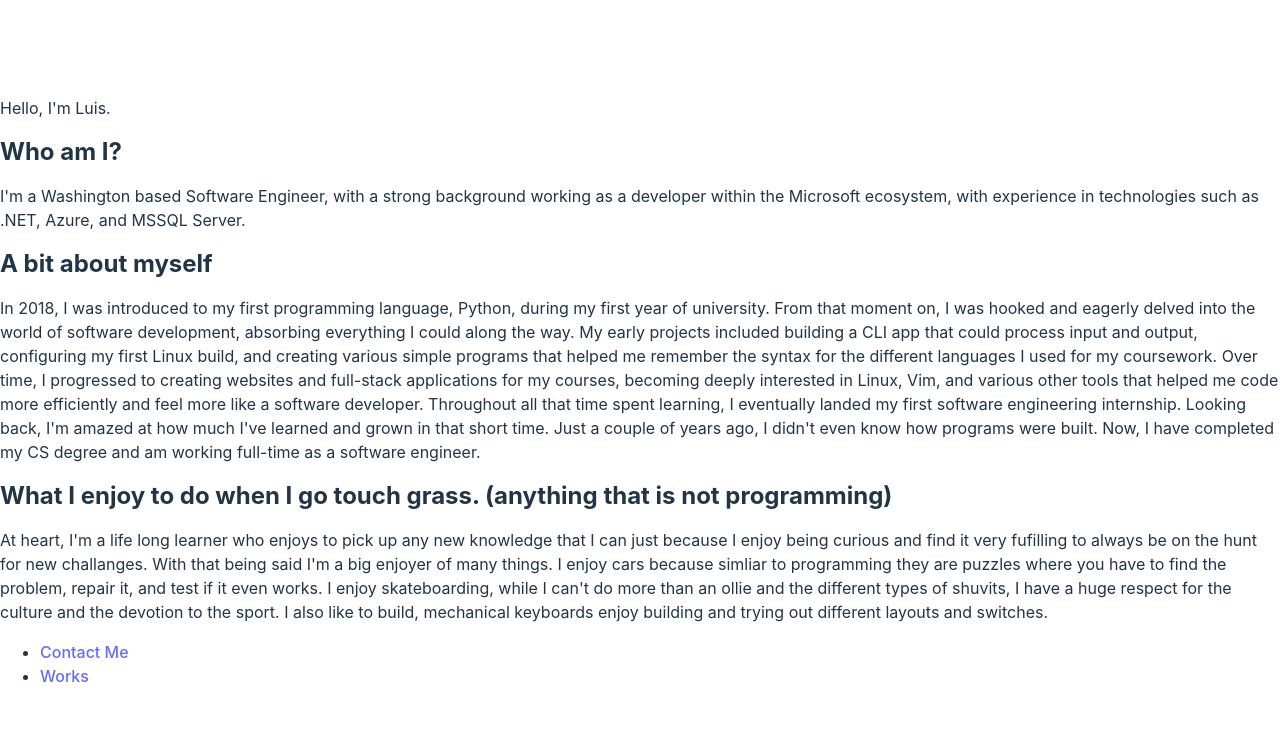
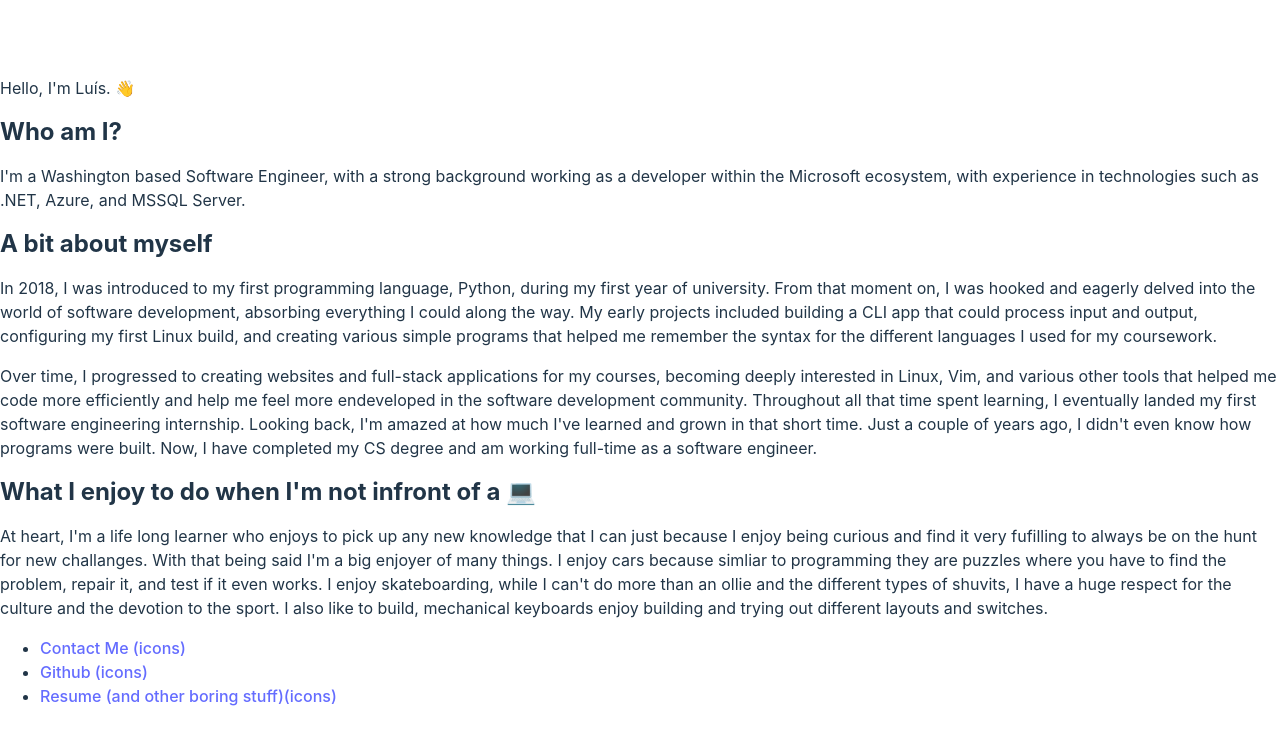
Before and after one commit to TechGlue/PersonalSite, a React (Vite) app in the folder Website/: page / in a window 1280 px wide. Shown: the top 744 px of the page. Built offline with nearby package versions, Linux system fonts and the light colour scheme.

Commit message:
content for main page

```diff
--- a/Website/src/routes/root.jsx
+++ b/Website/src/routes/root.jsx
@@ -3,7 +3,7 @@ import { Outlet, Link } from "react-router-dom";
 export default function Root() {
   return (
     <>
-      <span>Hello, I'm Luis.</span>
+      <span>Hello, I'm Luís. 👋 </span>
 
       <h2>Who am I?</h2>
       <p>
@@ -21,21 +21,21 @@ export default function Root() {
         everything I could along the way. My early projects included building a
         CLI app that could process input and output, configuring my first Linux
         build, and creating various simple programs that helped me remember the
-        syntax for the different languages I used for my coursework. Over time,
-        I progressed to creating websites and full-stack applications for my
-        courses, becoming deeply interested in Linux, Vim, and various other
-        tools that helped me code more efficiently and feel more like a software
-        developer. Throughout all that time spent learning, I eventually landed
-        my first software engineering internship. Looking back, I'm amazed at
-        how much I've learned and grown in that short time. Just a couple of
-        years ago, I didn't even know how programs were built. Now, I have
-        completed my CS degree and am working full-time as a software engineer.
+        syntax for the different languages I used for my coursework.
       </p>
 
-      <h2>
-        What I enjoy to do when I go touch grass. (anything that is not
-        programming)
-      </h2>
+      <p>
+        Over time, I progressed to creating websites and full-stack applications
+        for my courses, becoming deeply interested in Linux, Vim, and various
+        other tools that helped me code more efficiently and help me feel more endeveloped in the software development community. Throughout all that time spent learning, I
+        eventually landed my first software engineering internship. Looking
+        back, I'm amazed at how much I've learned and grown in that short time.
+        Just a couple of years ago, I didn't even know how programs were built.
+        Now, I have completed my CS degree and am working full-time as a
+        software engineer.
+      </p>
+
+      <h2>What I enjoy to do when I'm not infront of a 💻</h2>
       <p>
         At heart, I'm a life long learner who enjoys to pick up any new
         knowledge that I can just because I enjoy being curious and find it very
@@ -48,15 +48,17 @@ export default function Root() {
         build, mechanical keyboards enjoy building and trying out different
         layouts and switches.
       </p>
-
       <nav>
         <nav>
           <ul>
             <li>
-              <Link to={`contact/`}>Contact Me</Link>
+              <Link to={`contact/`}>Contact Me (icons)</Link>
             </li>
             <li>
-              <Link to={`works/`}>Works</Link>
+              <Link to={`works/`}>Github (icons)</Link>
+            </li>
+            <li>
+              <Link to={`works/`}>Resume (and other boring stuff)(icons)</Link>
             </li>
           </ul>
         </nav>
```
